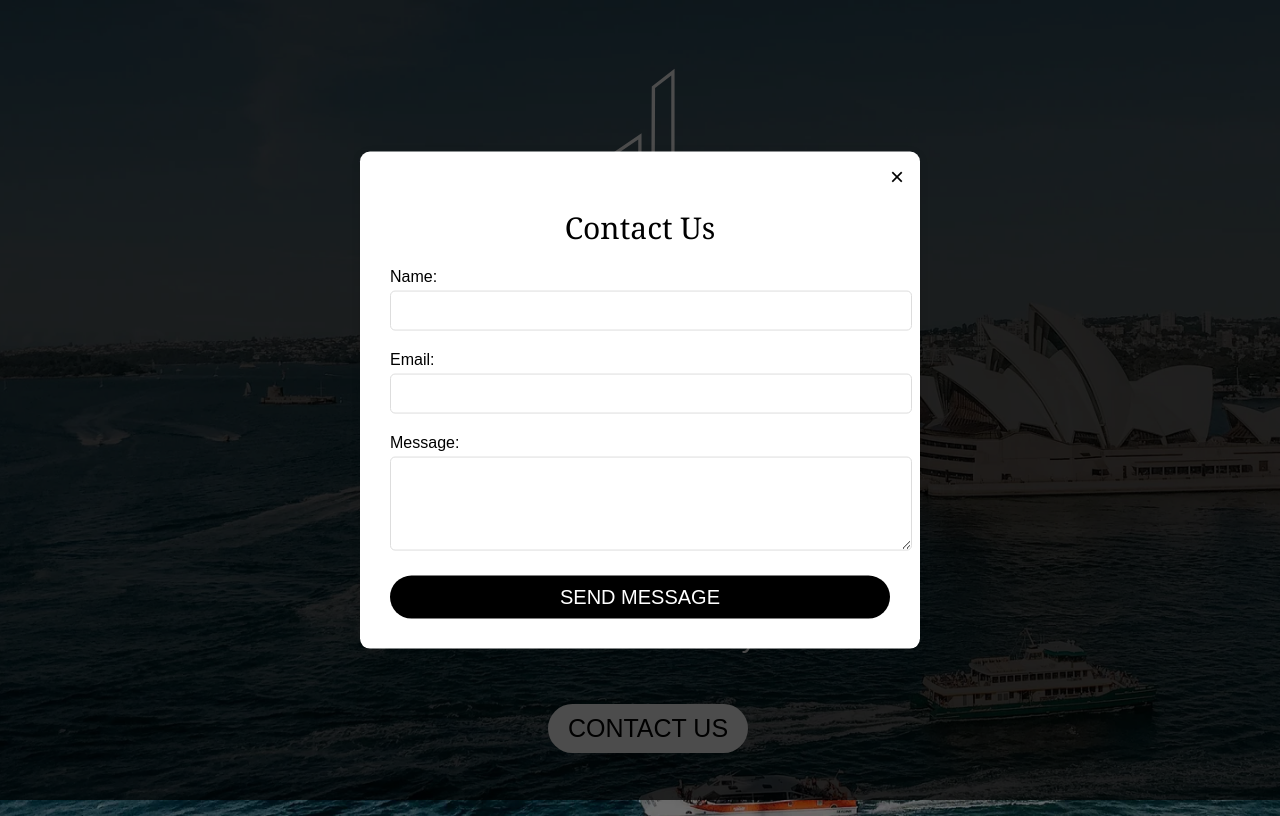
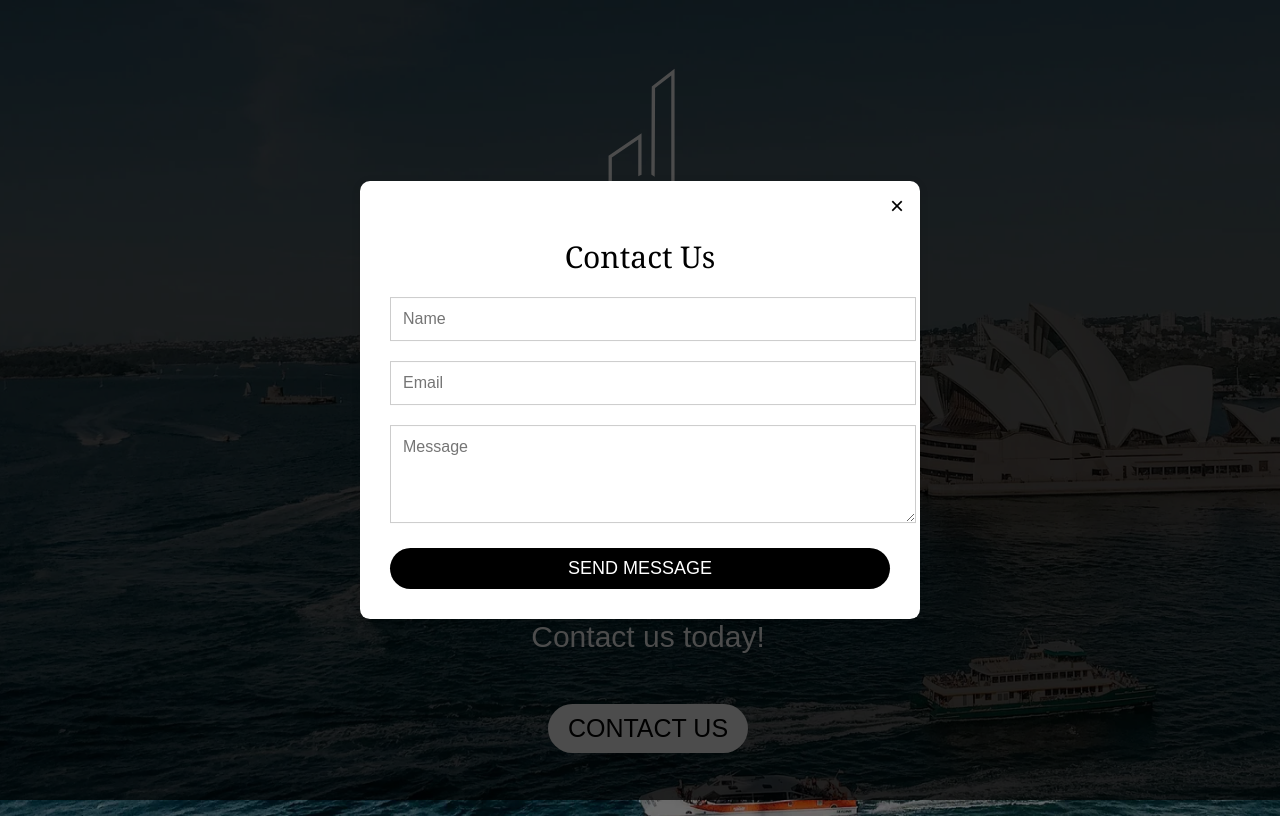
Before and after one commit to timelessweb27/BespokeHoldings, a plain HTML site: page index.html in a window 1280 px wide. Both pictures are taken after a click on the button "CONTACT US". Drawn offline with Linux system fonts and the light colour scheme.

Commit message:
Add files via upload

```diff
--- a/index.html
+++ b/index.html
@@ -27,23 +27,41 @@
                     &times;
                 </button>
                 <h2>Contact Us</h2>
-                <form id="contactForm" action="https://submit-form.com/lYiD9QwzZ" method="POST" onsubmit="handleSubmit(event)">
+                <form
+                    id="contactForm"
+                    action="https://submit-form.com/lYiD9QwzZ"
+                    method="POST"
+                    onsubmit="handleSubmit(event)"
+                >
                     <div class="form-group">
-                        <label for="name">Name:</label>
-                        <input type="text" id="name" name="name" required />
+                        <!--  <label for="name">Name:</label> -->
+                        <input
+                            type="text"
+                            id="name"
+                            name="name"
+                            placeholder="Name"
+                            required
+                        />
                     </div>
 
                     <div class="form-group">
-                        <label for="email">Email:</label>
-                        <input type="email" id="email" name="email" required />
+                        <!--  <label for="email">Email:</label> -->
+                        <input
+                            type="email"
+                            id="email"
+                            name="email"
+                            placeholder="Email"
+                            required
+                        />
                     </div>
 
                     <div class="form-group">
-                        <label for="message">Message:</label>
+                        <!-- <label for="message">Message:</label> -->
                         <textarea
                             id="message"
                             name="message"
                             rows="4"
+                            placeholder="Message"
                             required
                         ></textarea>
                     </div>
@@ -65,7 +83,8 @@
         <script>
             function openForm() {
                 document.getElementById("formOverlay").style.display = "block";
-                document.getElementById("successMessage").style.display = "none";
+                document.getElementById("successMessage").style.display =
+                    "none";
                 document.getElementById("contactForm").style.display = "block";
             }
 
@@ -75,7 +94,9 @@
             }
 
             // Close popup when clicking outside
-            document.getElementById("formOverlay").addEventListener("click", function(event) {
+            document
+                .getElementById("formOverlay")
+                .addEventListener("click", function (event) {
                     if (event.target === this) {
                         closeForm();
                     }
@@ -93,15 +114,19 @@
                     method: "POST",
                     headers: {
                         "Content-Type": "application/json",
-                    "Accept": "application/json",
+                        Accept: "application/json",
                     },
-                body: JSON.stringify(Object.fromEntries(formData))
+                    body: JSON.stringify(Object.fromEntries(formData)),
                 })
-            .then(response => {
+                    .then((response) => {
                         if (response.ok) {
                             // Show success message
-                    document.getElementById("contactForm").style.display = "none";
-                    document.getElementById("successMessage").style.display = "block";
+                            document.getElementById(
+                                "contactForm"
+                            ).style.display = "none";
+                            document.getElementById(
+                                "successMessage"
+                            ).style.display = "block";
 
                             // Reset form
                             event.target.reset();
@@ -114,8 +139,10 @@
                             throw new Error("Form submission failed");
                         }
                     })
-            .catch(error => {
-                alert("Oops! There was a problem submitting your form. Please try again.");
+                    .catch((error) => {
+                        alert(
+                            "Oops! There was a problem submitting your form. Please try again."
+                        );
                     });
             }
         </script>
--- a/styles.css
+++ b/styles.css
@@ -112,11 +112,18 @@ body {
 .form-group input,
 .form-group textarea {
     width: 100%;
-    padding: 10px;
-    border: 1px solid #dddddd;
-    border-radius: 5px;
+    padding: 12px;
+    border: 1px solid #cccccc;
     font-family: Arial, Helvetica, sans-serif;
     font-size: 16px;
+    transition: border-color 0.3s ease-in-out;
+    resize: vertical;
+}
+
+.form-group input:focus,
+.form-group textarea:focus {
+    border-color: #000000;
+    outline: none;
 }
 
 .close-button {
@@ -131,7 +138,7 @@ body {
 }
 
 .submit-btn {
-    font-size: 20px;
+    font-size: 18px;
     font-weight: 200;
     font-family: Arial, Helvetica, sans-serif;
     color: #ffffff;
@@ -162,11 +169,26 @@ body {
     animation: fadeIn 1s ease-in-out;
 }
 
+.popup-form {
+    animation: slideIn 0.5s ease-in-out;
+}
+
 @keyframes fadeIn {
     from {
         opacity: 0;
     }
     to {
+        opacity: 1;
+    }
+}
+
+@keyframes slideIn {
+    from {
+        transform: translate(-50%, -60%);
+        opacity: 0;
+    }
+    to {
+        transform: translate(-50%, -50%);
         opacity: 1;
     }
 }
```
Lines whose indentation alone changed are shown as unchanged.
